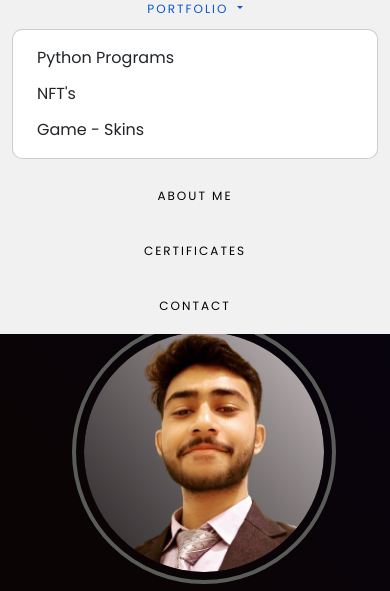
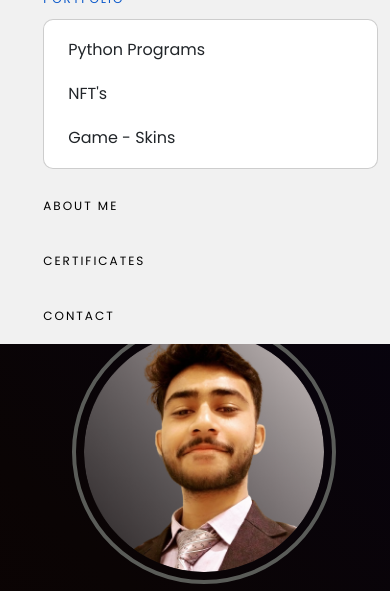
Before and after one commit to alimohiuddin79/My-Portfolio-Website, a plain HTML site: page index.html in a window 390 px wide. Both pictures are taken after a click on the button "PORTFOLIO". Shown: the top 591 px of the page. Drawn offline with nearby package versions, Linux system fonts and the light colour scheme.

Commit message:
Left align navigation bar in responsive view

```diff
--- a/styles.css
+++ b/styles.css
@@ -52,17 +52,19 @@ ul{
 }
 
 .dropdown-menu{
-    padding: 10px 0;
     border-radius: 10px;
     background-color: white;
 }
 
 .dropdown-item{
-    padding: 6px 24px;
+    padding: 10px 24px;
+    margin: 0;
+    transition: color 0.5s, background-color 0.5s;
 }
 
 .dropdown-item:hover{
-    background-color: rgba(212, 211, 211, 0.76);
+    background-color: black;
+    color: white;
 }
 
 
@@ -80,8 +82,10 @@ ul{
 
 @media (max-width: 991px){
     .vertical-navbar{
+        text-align: left;
         list-style-type: none;
         padding-top: 108px;
+        padding-left: 8%;
         margin: 0;
         width: 100%;
         color: black;
```
